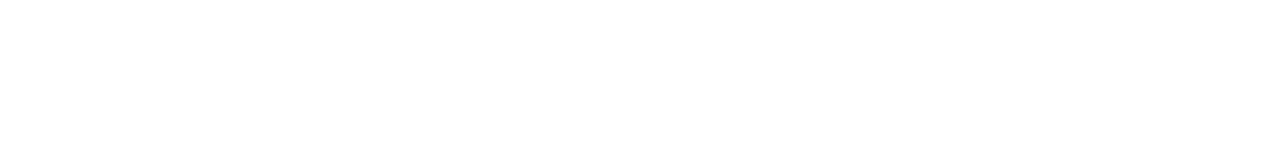
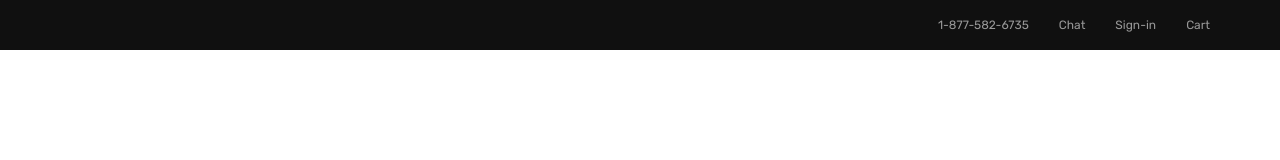
Before and after one commit to alfredodiforti/sass-painter, a website: page index.html in a window 1280 px wide. Drawn offline with Linux system fonts and the light colour scheme.

Commit message:
Inizio Struttura...

```diff
--- a/index.html
+++ b/index.html
@@ -3,10 +3,26 @@
 <head>
     <meta charset="UTF-8">
     <meta name="viewport" content="width=device-width, initial-scale=1.0">
-    <title>Document</title>
+    <title>www.painterartist.com</title>
+    <link rel="preconnect" href="https://fonts.gstatic.com">
+    <link href="https://fonts.googleapis.com/css2?family=Rubik:wght@300;400;700&display=swap" rel="stylesheet">
     <link rel="stylesheet" href="./dist/css/main.css">
 </head>
 <body>
+    <header>
+        <div class="container flexcol">
+            <div class="flexend">
+                <span>1-877-582-6735</span>
+                <span>Chat</span>
+                <span>Sign-in</span>
+                <span> Cart</span>
+
+            </div>
+            <div class="flexbt"></div>
+
+        </div>
+
+    </header>
 
 </body>
 </html>
--- a/partials/_common.scss
+++ b/partials/_common.scss
@@ -0,0 +1,12 @@
+* {
+    padding: 0px;
+    margin: 0px;
+    box-sizing: border-box;
+    font-family: 'Rubik', sans-serif;
+}
+span {
+    color: #989898;
+    font-size: 12px;
+    line-height: 20px;
+    padding: 15px;
+}
--- a/partials/_header.scss
+++ b/partials/_header.scss
@@ -0,0 +1,3 @@
+header {
+    background: #101010;
+}
--- a/partials/_utilities.scss
+++ b/partials/_utilities.scss
@@ -0,0 +1,18 @@
+// general
+.container {
+    width: 1170px;
+    margin: auto;
+}
+// flex
+.flexcol {
+    display: flex;
+    flex-direction: column;
+}
+.flexend {
+    display: flex;
+    justify-content: end;
+}
+.flexbt {
+    display: flex;
+    justify-content: space-between;
+}
--- a/partials/_var.scss
+++ b/partials/_var.scss
@@ -0,0 +1,4 @@
+//color title
+$colortitlelight : #ffffff;
+
+$colortitledark: #333333;
--- a/src/scss/main.scss
+++ b/src/scss/main.scss
@@ -1,11 +1,13 @@
 // var
-
+@import 'partials/var';
 // common
+@import 'partials/common';
 
 // utilities
-
+@import 'partials/utilities';
 // header
-
+@import 'partials/header';
 // main
-
+@import 'partials/main';
 // footer
+@import 'partials/footer';
```
Also changed, not shown: dist/css/main.css.
